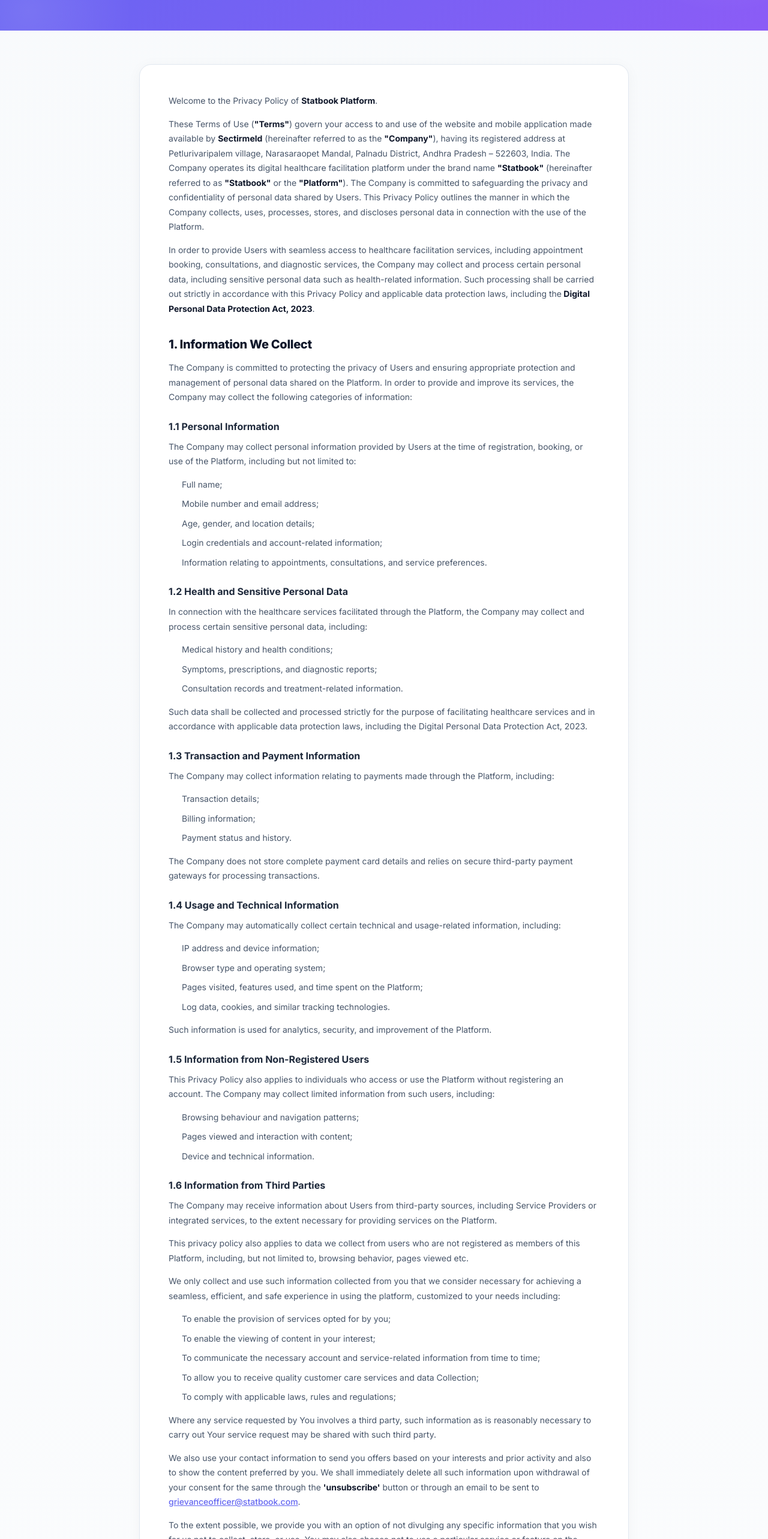
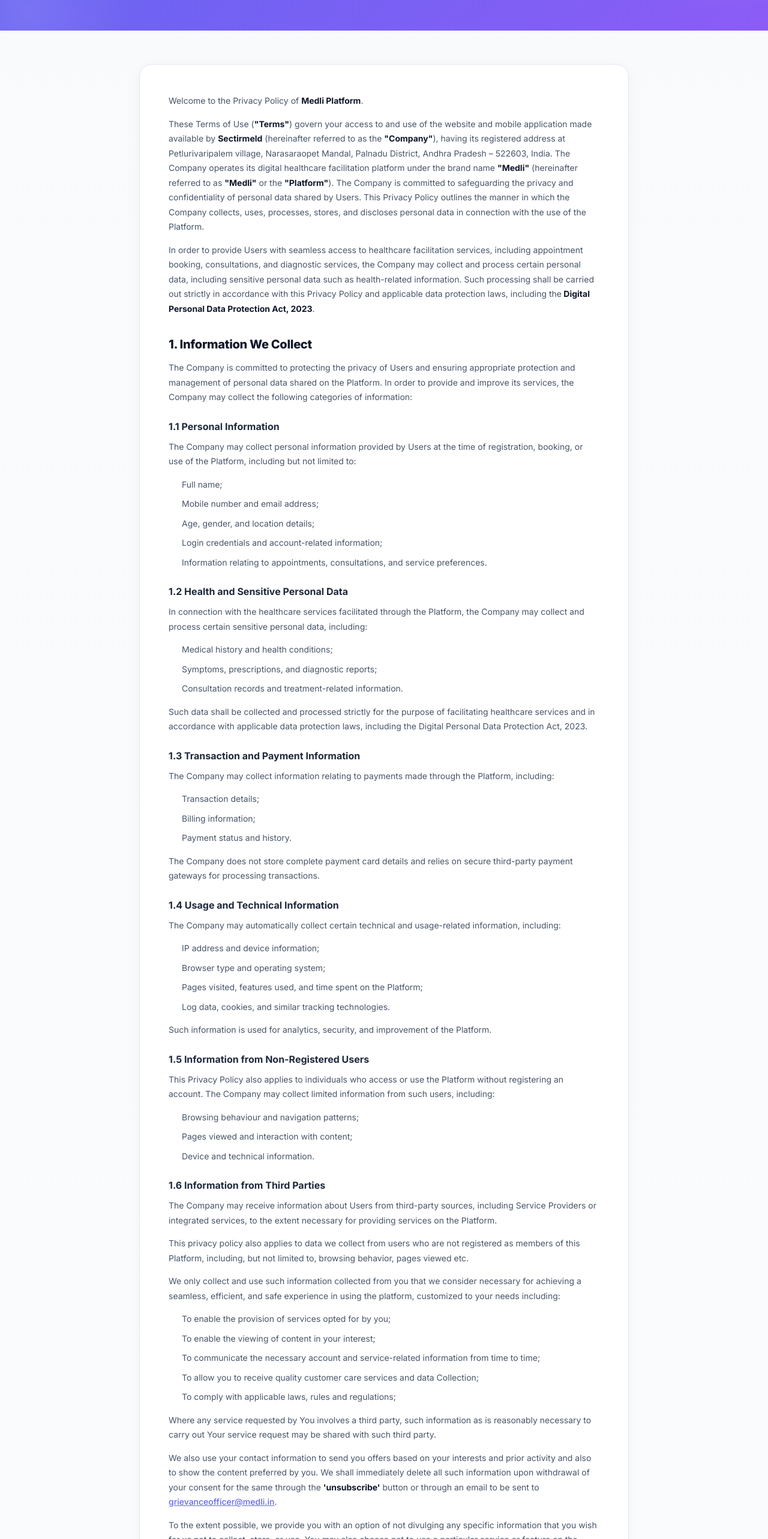
Before and after one commit to ramakalpasolutions-wq/medli, a Next.js app: page /privacy in a window 1280 px wide. Shown: the part 234-2800 px from the top of the page at 60% size. Built offline with nearby package versions, Linux system fonts and the light colour scheme.

Commit message:
inital commit

```diff
--- a/src/app/(public)/privacy/page.js
+++ b/src/app/(public)/privacy/page.js
@@ -1,8 +1,8 @@
 import PolicyLayout, { Section } from '@/components/PolicyLayout'
 
 export const metadata = {
-  title:       'Privacy Policy | Statbook',
-  description: 'Privacy Policy of Statbook Platform — operated by Sectirmeld. Learn how we collect, use, and protect your personal data.',
+  title:       'Privacy Policy | Medli',
+  description: 'Privacy Policy of Medli Platform — operated by Sectirmeld. Learn how we collect, use, and protect your personal data.',
 }
 
 export default function PrivacyPolicyPage() {
@@ -15,7 +15,7 @@ export default function PrivacyPolicyPage() {
     >
       <Section>
         <p>
-          Welcome to the Privacy Policy of <strong>Statbook Platform</strong>.
+          Welcome to the Privacy Policy of <strong>Medli Platform</strong>.
         </p>
         <p>
           These Terms of Use (<strong>"Terms"</strong>) govern your access to and use
@@ -25,8 +25,8 @@ export default function PrivacyPolicyPage() {
           Petlurivaripalem village, Narasaraopet Mandal, Palnadu District,
           Andhra Pradesh – 522603, India. The Company operates its digital
           healthcare facilitation platform under the brand name{' '}
-          <strong>"Statbook"</strong> (hereinafter referred to as{' '}
-          <strong>"Statbook"</strong> or the <strong>"Platform"</strong>). The
+          <strong>"Medli"</strong> (hereinafter referred to as{' '}
+          <strong>"Medli"</strong> or the <strong>"Platform"</strong>). The
           Company is committed to safeguarding the privacy and confidentiality of
           personal data shared by Users. This Privacy Policy outlines the manner
           in which the Company collects, uses, processes, stores, and discloses
@@ -162,7 +162,7 @@ export default function PrivacyPolicyPage() {
           you. We shall immediately delete all such information upon withdrawal
           of your consent for the same through the <strong>'unsubscribe'</strong> button or
           through an email to be sent to{' '}
-          <a href="mailto:grievanceofficer@statbook.com">grievanceofficer@statbook.com</a>.
+          <a href="mailto:grievanceofficer@medli.in">grievanceofficer@medli.in</a>.
         </p>
         <p>
           To the extent possible, we provide you with an option of not divulging
@@ -883,8 +883,8 @@ export default function PrivacyPolicyPage() {
         <p>
           To withdraw your consent, or to request the download or delete your
           data with us for any or all our services at any time, please email to{' '}
-          <a href="mailto:grievanceofficer@statbook.com">
-            grievanceofficer@statbook.com
+          <a href="mailto:grievanceofficer@medli.in">
+            grievanceofficer@medli.in
           </a>
         </p>
       </Section>
@@ -942,7 +942,7 @@ export default function PrivacyPolicyPage() {
             </tr>
             <tr>
               <td><strong>Email</strong></td>
-              <td><a href="mailto:grievanceofficer@statbook.com">grievanceofficer@statbook.com</a></td>
+              <td><a href="mailto:grievanceofficer@medli.in">grievanceofficer@medli.in</a></td>
             </tr>
             <tr>
               <td><strong>Address</strong></td>
--- a/src/app/(public)/refunds/page.js
+++ b/src/app/(public)/refunds/page.js
@@ -1,8 +1,8 @@
 import PolicyLayout, { Section } from '@/components/PolicyLayout'
 
 export const metadata = {
-  title:       'Payment, Cancellation & Refund Policy | Statbook',
-  description: 'Payment, Cancellation & Refund Policy of Statbook Healthcare Platform — operated by Sectirmeld.',
+  title:       'Payment, Cancellation & Refund Policy | Medli',
+  description: 'Payment, Cancellation & Refund Policy of Medli Healthcare Platform — operated by Sectirmeld.',
 }
 
 export default function RefundPolicyPage() {
@@ -15,7 +15,7 @@ export default function RefundPolicyPage() {
     >
       <Section>
         <p style={{ fontSize: 14, color: '#64748b', fontStyle: 'italic', marginBottom: 24 }}>
-          Statbook Healthcare Platform — Operated by Sectirmeld
+          Medli Healthcare Platform — Operated by Sectirmeld
         </p>
       </Section>
 
@@ -25,7 +25,7 @@ export default function RefundPolicyPage() {
           This Payment, Cancellation & Refund Policy (<strong>"Policy"</strong>)
           forms an integral part of the Terms of Service and governs all
           payments, cancellations, refunds, and related financial transactions
-          undertaken on the Statbook platform, including its website, mobile
+          undertaken on the Medli platform, including its website, mobile
           application, and associated services (collectively, the{' '}
           <strong>"Platform"</strong>), operated by{' '}
           <strong>Sectirmeld</strong> (<strong>"Company"</strong>,{' '}
@@ -346,7 +346,7 @@ export default function RefundPolicyPage() {
             </tr>
             <tr>
               <td><strong>Email</strong></td>
-              <td><a href="mailto:grievanceofficer@statbook.com">grievanceofficer@statbook.com</a></td>
+              <td><a href="mailto:grievanceofficer@medli.in">grievanceofficer@medli.in</a></td>
             </tr>
             <tr>
               <td><strong>Address</strong></td>
--- a/src/app/(public)/terms/page.js
+++ b/src/app/(public)/terms/page.js
@@ -1,8 +1,8 @@
 import PolicyLayout, { Section } from '@/components/PolicyLayout'
 
 export const metadata = {
-  title:       'Terms of Use | Statbook',
-  description: 'Terms of Use governing access to and use of the Statbook Platform — operated by Sectirmeld.',
+  title:       'Terms of Use | Medli',
+  description: 'Terms of Use governing access to and use of the Medli Platform — operated by Sectirmeld.',
 }
 
 export default function TermsOfUsePage() {
@@ -15,7 +15,7 @@ export default function TermsOfUsePage() {
     >
       <Section>
         <p>
-          Welcome to <strong>Statbook's Terms of Use</strong>.
+          Welcome to <strong>Medli's Terms of Use</strong>.
         </p>
         <p>
           These Terms of Use (<strong>"Terms"</strong>) govern your access to
@@ -25,11 +25,11 @@ export default function TermsOfUsePage() {
           Petlurivaripalem village, Narasaraopet Mandal, Palnadu District,
           Andhra Pradesh – 522603, India. The Company operates its digital
           healthcare facilitation platform under the brand name{' '}
-          <strong>"Statbook"</strong> (hereinafter referred to as{' '}
-          <strong>"Statbook"</strong> or the <strong>"Platform"</strong>).
+          <strong>"Medli"</strong> (hereinafter referred to as{' '}
+          <strong>"Medli"</strong> or the <strong>"Platform"</strong>).
         </p>
         <p>
-          Statbook is a technology-driven platform designed to enable users to
+          Medli is a technology-driven platform designed to enable users to
           discover healthcare service providers, including hospitals, doctors,
           and diagnostic laboratories, and to facilitate the booking of
           appointments, consultations, and related healthcare services in a
@@ -38,11 +38,11 @@ export default function TermsOfUsePage() {
         <p>
           For the purposes of these Terms, the term <strong>"Platform"</strong>{' '}
           shall mean and include the website accessible at{' '}
-          <a href="https://www.statbook.com" target="_blank" rel="noopener noreferrer">
-            www.statbook.com
+          <a href="https://www.medli.in" target="_blank" rel="noopener noreferrer">
+            www.medli.in
           </a>{' '}
           and any associated mobile applications, interfaces, or digital
-          platforms operated by the Company under the brand name Statbook.
+          platforms operated by the Company under the brand name Medli.
         </p>
         <p>
           By accessing, browsing, registering on, or using the Platform in any
@@ -113,8 +113,8 @@ export default function TermsOfUsePage() {
           <li>
             <strong>1.2.2 Platform</strong> — shall mean and refer to the
             digital healthcare facilitation platform owned and operated by the
-            Company under the brand name <strong>"Statbook"</strong>, including
-            the website accessible at www.statbook.com and any associated
+            Company under the brand name <strong>"Medli"</strong>, including
+            the website accessible at www.medli.in and any associated
             mobile applications, interfaces, or digital services made available
             by the Company.
           </li>
@@ -186,7 +186,7 @@ export default function TermsOfUsePage() {
       {/* ───────────────────────────────────────────────────────────── */}
       <Section title="2. Platform Overview">
         <p>
-          Statbook (<strong>"Platform"</strong>) is a technology-driven digital
+          Medli (<strong>"Platform"</strong>) is a technology-driven digital
           infrastructure owned and operated by Sectirmeld (
           <strong>"Company"</strong>), designed to facilitate access to
           healthcare-related services by connecting patients (
@@ -198,12 +198,12 @@ export default function TermsOfUsePage() {
         <p>
           The Platform functions as an <strong>intermediary and aggregator</strong>,
           enabling Users to discover, compare, and book healthcare services
-          offered by Service Providers. Statbook provides a unified interface
+          offered by Service Providers. Medli provides a unified interface
           for managing appointments, accessing healthcare-related information,
           and facilitating communication between Users and Service Providers.
         </p>
         <p>
-          Statbook does not own, operate, or control any hospitals, clinics,
+          Medli does not own, operate, or control any hospitals, clinics,
           laboratories, or medical establishments listed on the Platform. All
           Service Providers available through the Platform are independent
           third parties who are solely responsible for the services they offer,
@@ -221,7 +221,7 @@ export default function TermsOfUsePage() {
         <p>
           The Company's role is limited to providing the technological framework
           and support services necessary to enable such interactions. <strong>At no
-          point does Statbook provide medical advice, diagnosis, or
+          point does Medli provide medical advice, diagnosis, or
           treatment</strong>, nor does it create any doctor-patient,
           hospital-patient, or provider-patient relationship between the
           Company and the User.
@@ -246,7 +246,7 @@ export default function TermsOfUsePage() {
 
         <h3>3.1 Appointment Booking Services</h3>
         <p>
-          Statbook enables Users to search for and book appointments with
+          Medli enables Users to search for and book appointments with
           hospitals, clinics, and doctors listed on the Platform. Users may
           filter Service Providers based on factors such as location,
           specialization, availability, and type of consultation.
@@ -267,7 +267,7 @@ export default function TermsOfUsePage() {
           Service Provider.
         </p>
         <p>
-          Statbook's role is limited to enabling the scheduling and technical
+          Medli's role is limited to enabling the scheduling and technical
           facilitation of such consultations. The actual consultation,
           including the quality, accuracy, and outcome of medical advice, is
           the sole responsibility of the consulting doctor or healthcare
@@ -304,14 +304,14 @@ export default function TermsOfUsePage() {
         <p>
           The collection of samples, testing procedures, accuracy of results,
           and delivery of reports are the sole responsibility of the respective
-          laboratory. Statbook does not control or supervise the functioning of
+          laboratory. Medli does not control or supervise the functioning of
           such laboratories and disclaims all liability in relation to the
           same.
         </p>
 
         <h3>3.5 Search, Discovery, and Information Services</h3>
         <p>
-          Statbook provides Users with access to information relating to
+          Medli provides Users with access to information relating to
           Service Providers, including but not limited to:
         </p>
         <ul>
@@ -409,7 +409,7 @@ export default function TermsOfUsePage() {
         <p>
           In order to access and fully avail the services offered on the
           Platform, Users may be required to register and create an account on
-          Statbook. Registration enables Users to book appointments, manage
+          Medli. Registration enables Users to book appointments, manage
           consultations, access diagnostic services, and utilize other features
           made available on the Platform.
         </p>
@@ -1043,8 +1043,8 @@ export default function TermsOfUsePage() {
         </p>
         <p>
           You can report to{' '}
-          <a href="mailto:grievanceofficer@statbook.com">
-            grievanceofficer@statbook.com
+          <a href="mailto:grievanceofficer@medli.in">
+            grievanceofficer@medli.in
           </a>{' '}
           if you find any discrepancy with regard to Website or
           Content-related information and we will take necessary action
@@ -1382,8 +1382,8 @@ export default function TermsOfUsePage() {
           If you have any questions about these Terms of Use, the practices
           of the Website, or your experience, you can contact us by emailing
           us at{' '}
-          <a href="mailto:grievanceofficer@statbook.com">
-            grievanceofficer@statbook.com
+          <a href="mailto:grievanceofficer@medli.in">
+            grievanceofficer@medli.in
           </a>{' '}
           or by writing to us at:
         </p>
```
Also changed, not shown: src/app/(public)/admin-policy/page.js (+5 -5 lines).
